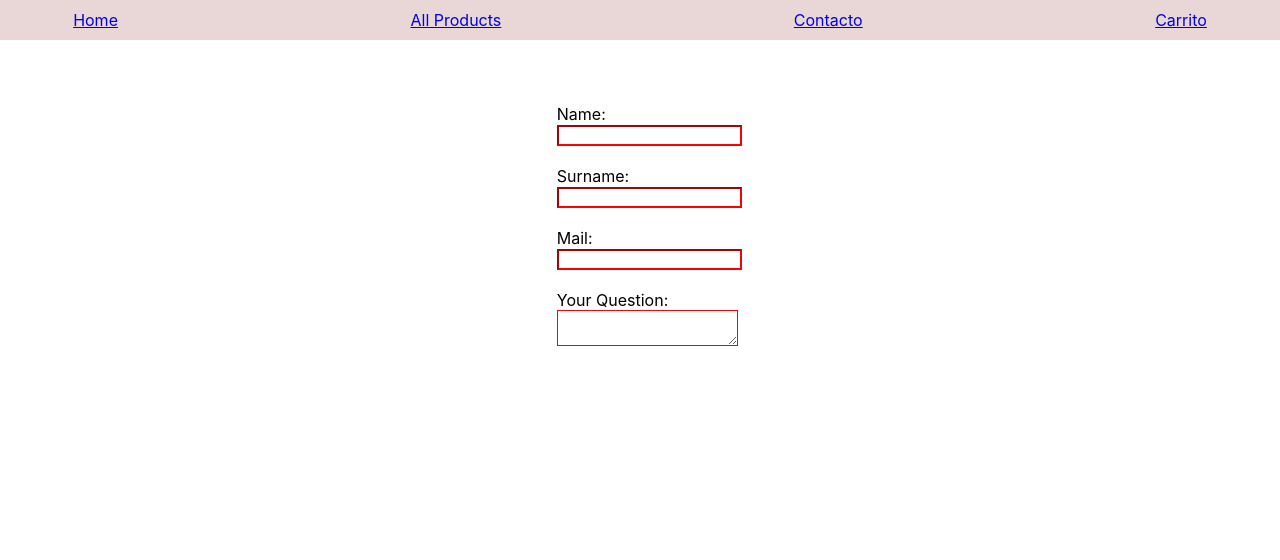
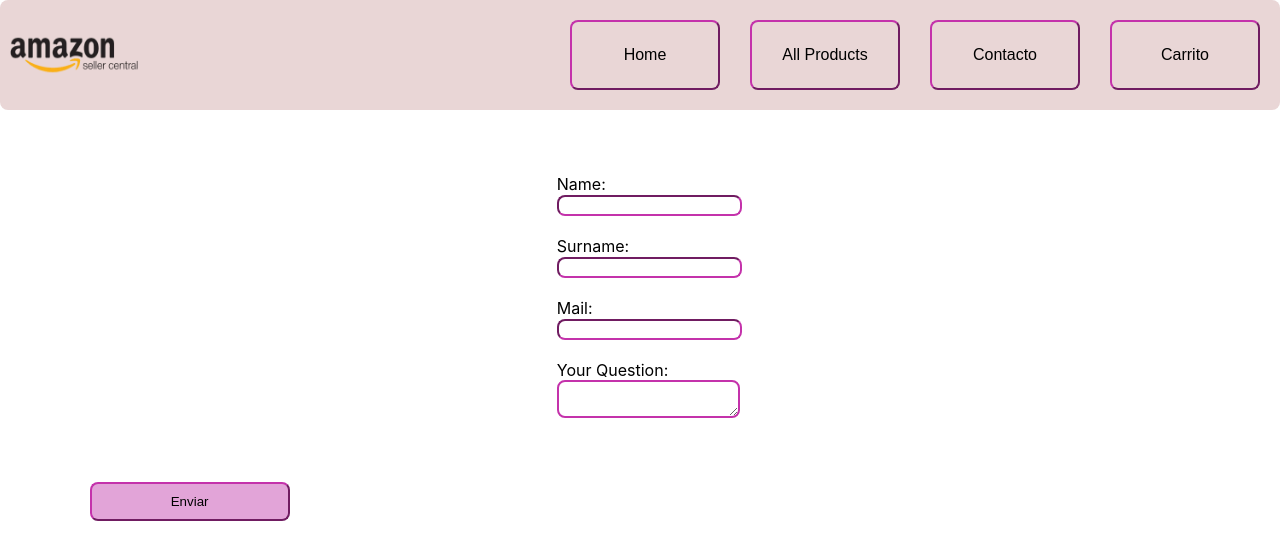
Before and after one commit to micanowak/Nowak_Averbuch_Compras, a React (Create React App) app in the folder nowak_averbuch_compras/: page /Contacto in a window 1280 px wide. Shown: the top 560 px of the page. Built offline with nearby package versions, Linux system fonts and the light colour scheme; no server answers.

Commit message:
nocomentarios

```diff
--- a/nowak_averbuch_compras/src/components/Products/Products.js
+++ b/nowak_averbuch_compras/src/components/Products/Products.js
@@ -1,36 +1,34 @@
 import React, { useState } from 'react';
 import "../Products/Products.css";
 import { Link } from 'react-router-dom';
-import Button from 'react-bootstrap/Button';
-import Card from 'react-bootstrap/Card';
+//import Button from 'react-bootstrap/Button';
+//import Card from 'react-bootstrap/Card';
 
-const Products = ({products, listaCarrito}) => {
-
+const Products = ({ products, listaCarrito }) => {
     const [check, setCheck] = useState(false);
 
     return (
         <div className='container'>
-            <h2 className='tituloProd'>Productos</h2>
+
             <div className="containerProd">
-                {listaCarrito.map(c => (
-                    products.map(p => (
-                        <div key={p.id} >
-                            {p.id == c ? setCheck(true) : <p></p>}
-                            <img className = 'imgs' src={p.images[0]} alt={p.title}/>
-                            {check ? <p>check</p> : <p></p>}
-                            <h3 className='nombreProd'>{p.title}</h3>
-                            <Link to={'/DetalleProducto/' + p.id} >More Info</Link>
-                        </div>
+                {listaCarrito && products ? (
+                    listaCarrito.map(c => (
+                        products.map(p => (
+                            <div key={p.id}>
+                                {p.id === c ? setCheck(true) : <p></p>}
+                                <img className='imgs' src={p.images[0]} alt={p.title} />
+                                {check ? <p>check</p> : <p></p>}
+                                <h3 className='nombreProd'>{p.title}</h3>
+                                <Link to={'/DetalleProducto/' + p.id}>More Info</Link>
+                            </div>
+                        ))
                     ))
-                ))}
+                ) : (
+                    <p>Loading... </p>
+                )}
             </div>
         </div>
-
     );
 };
 
 export default Products;
-/*products.map(p =>
-    <p>Hola esto es un producto llamado {p.title}</p>
-
-    )*/
--- a/nowak_averbuch_compras/src/screens/Contacto/Contacto.css
+++ b/nowak_averbuch_compras/src/screens/Contacto/Contacto.css
@@ -2,7 +2,18 @@
     background-color: "blue";
     align-items: "center";
     align-content: center;
-    width: 13%;
+    width: 20%;
     margin-left: 43.5%;
     margin-top: 5%;
 }
+
+.buttonContact{
+    background-color:rgb(226, 164, 216);
+    text-decoration-color: brown;
+    flex-wrap: wrap;
+    width:200px;
+
+    padding: 10px;
+    margin-left: 7%;
+
+}
--- a/nowak_averbuch_compras/src/screens/Contacto/Contacto.js
+++ b/nowak_averbuch_compras/src/screens/Contacto/Contacto.js
@@ -5,6 +5,7 @@ const Contacto = () => {
     console.log("en Contacto");
 
     return (
+        <div>
             <div className='form'>
                 <form >
                     <label>
@@ -15,15 +16,22 @@ const Contacto = () => {
                         Surname:
                         <br></br><input type="text" name="Apellido" />
                     </label><br></br> <br></br>
-                <label c>
+                    <label>
                         Mail:
                         <br></br><input type="text" name="Mail" />
                     </label><br></br><br></br>
                     <label >
                         Your Question:
                         <br></br><textarea />
-                </label>
+                    </label><br></br>
+                    <br></br>
+                    <br></br>
+                    <br></br>
                 </form>
+            </div>
+            <div>
+                <button className='buttonContact'>Enviar</button>
+            </div>
         </div>
 
     );
--- a/nowak_averbuch_compras/src/screens/Home/Home.js
+++ b/nowak_averbuch_compras/src/screens/Home/Home.js
@@ -6,7 +6,7 @@ import { useEffect, useState } from 'react';
 import "../Home/Home.css";
 
 const Home = ({products}) => {
-    const [nuevaLista, setNuevaLista] = useState({});
+    const [nuevaLista, setNuevaLista] = useState([]);
     console.log("en Home");
     // hacer un map de productos
 
@@ -16,14 +16,19 @@ const Home = ({products}) => {
     //setNuevaLista(products.map(item => myFunction(item))); REVISAR USE EFFECT FLECHAAAA!!!
     useEffect(() => {
         if (products) {
+            const productsCinco = products.slice(0, 5);
+            setNuevaLista(productsCinco);
+        }
+
+        /*if (products) {
             products.forEach(element => {
                 if(element.id <= 5){
                     setNuevaLista(...nuevaLista, element);
                 }
             });
-        }
+        }*/
     }, [products])
-
+    //<h2>Home</h2>
     return (
         //mostar products + carousel
         <div className="container">
--- a/nowak_averbuch_compras/src/screens/Layout/Layout.css
+++ b/nowak_averbuch_compras/src/screens/Layout/Layout.css
@@ -3,7 +3,37 @@
     color: red;
     padding: 10px 0;
     display: flex;
-    justify-content: flex-start;
-    align-items: left;  justify-content: space-around;
+    flex-direction: row;
+}
+.divLinks{
+    display: flex;
+    align-content: space-around;flex-wrap: wrap
 
 }
+.links{
+    color: black;
+    font-size: medium;
+    font-weight: 500;
+    margin:10px;
+
+}
+
+.button{
+    background-color: transparent;
+    border-color: rgb(196, 50, 171);
+    border-width: 2px;
+    border-radius: 8px;
+    padding: 15%;
+    font-size: medium;
+    width: 150px;
+    margin-right: 10px;
+}
+
+.logo{
+    width: 10%;
+    height: auto;
+    justify-content: flex-start;
+    align-items: left ;
+    margin:10px;
+    margin-inline-end: auto;
+}
--- a/nowak_averbuch_compras/src/screens/Layout/Layout.js
+++ b/nowak_averbuch_compras/src/screens/Layout/Layout.js
@@ -1,18 +1,22 @@
 import {Link, Outlet} from 'react-router-dom';
 import '../Layout/Layout.css';
+import { Button } from 'react-bootstrap';
 //import logoSuper from '../../assets/logoSuper.png';
+import logo from '../../assets/logo.png';
 const Layout = () => {
     return (
         <>
             <nav className='navBar'>
-                {/*<img src={logoSuper} alt='logo' className='logoSuper'></img>*/}
-                <Link to='/Home' className='links'>Home</Link>
-                <br></br>
-                <Link to='/Productos' className='links'>All Products</Link>
-                <br></br>
-                <Link to='/Contacto' className='links'>Contacto</Link>
-                <br></br>
-                <Link to='/Carrito' className='links'>Carrito</Link>
+                <img src={logo} alt='logo' className='logo'></img>
+                <div className='divLinks'>
+                    <Link to='/Home' className='links'><Button  className='button'>Home</Button></Link>
+                    <br></br>
+                    <Link to='/Productos' className='links'><Button className='button'>All Products</Button></Link>
+                    <br></br>
+                    <Link to='/Contacto' className='links'><Button className='button'>Contacto</Button></Link>
+                    <br></br>
+                    <Link to='/Carrito' className='links'><Button className='button'>Carrito</Button></Link>
+                </div>
             </nav>
         <Outlet></Outlet>
         </>
--- a/nowak_averbuch_compras/src/screens/Productos/Productos.css
+++ b/nowak_averbuch_compras/src/screens/Productos/Productos.css
@@ -7,5 +7,7 @@
 
 }
 
-*{  border-width: 2;border-color: red;
+*{  border-color: rgb(196, 50, 171);
+  border-width: 2px;
+  border-radius: 8px;
 }
--- a/nowak_averbuch_compras/src/screens/Productos/Productos.js
+++ b/nowak_averbuch_compras/src/screens/Productos/Productos.js
@@ -7,8 +7,11 @@ const Productos = ({products, listaCarrito}) => {
 
     return (
         //map lista productos como en el tp3 + buscador de productos
+        <div>
+            <h2 className='tituloProd'>Productos</h2>
         <Products className = 'titulo' products={products} listaCarrito={listaCarrito}></Products>
-        //<Link to='/DetalleProducto:id'>Detalle Producto</Link>
+
+        </div>//<Link to='/DetalleProducto:id'>Detalle Producto</Link>
     );
 }
 
```
Also changed, not shown: nowak_averbuch_compras/src/assets/logo.png (added). Lines whose indentation alone changed are shown as unchanged.
